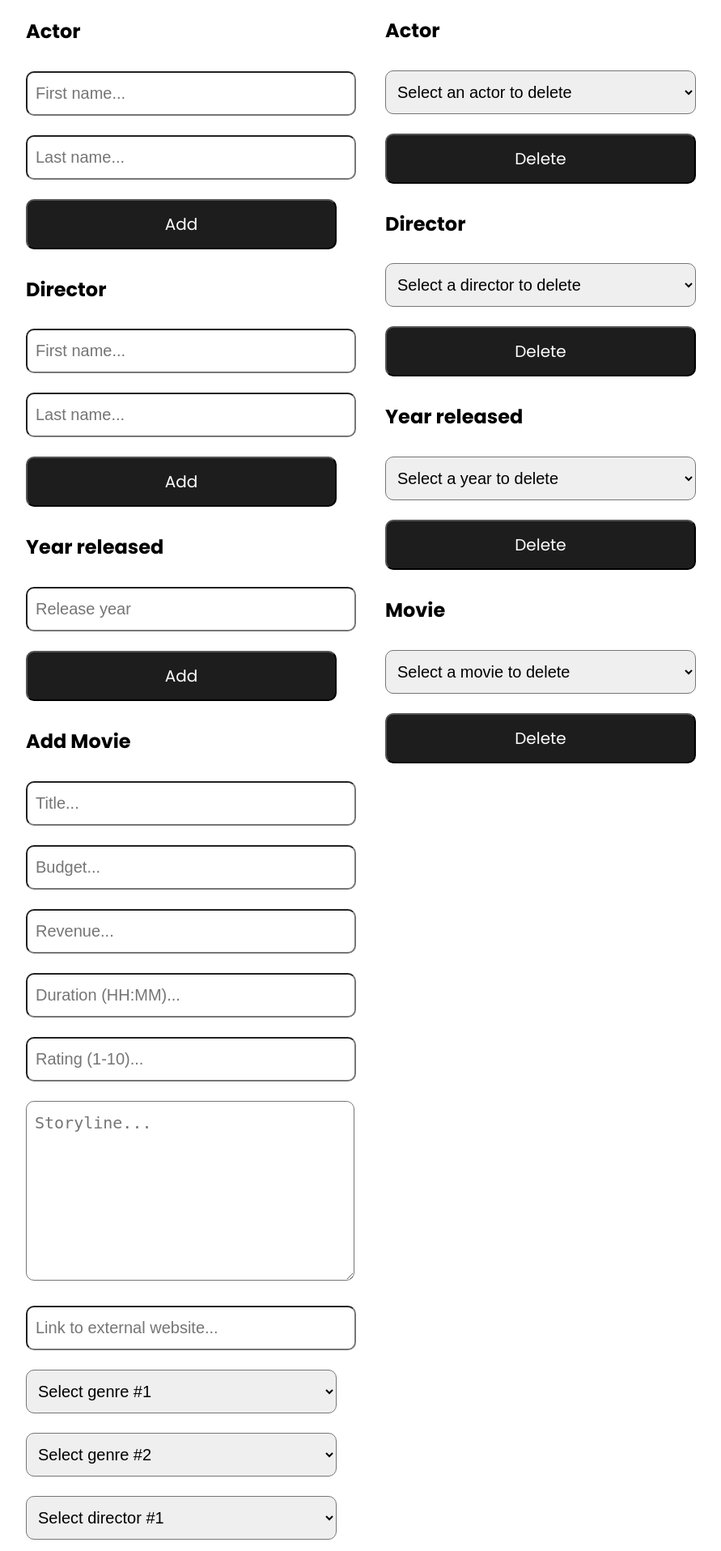
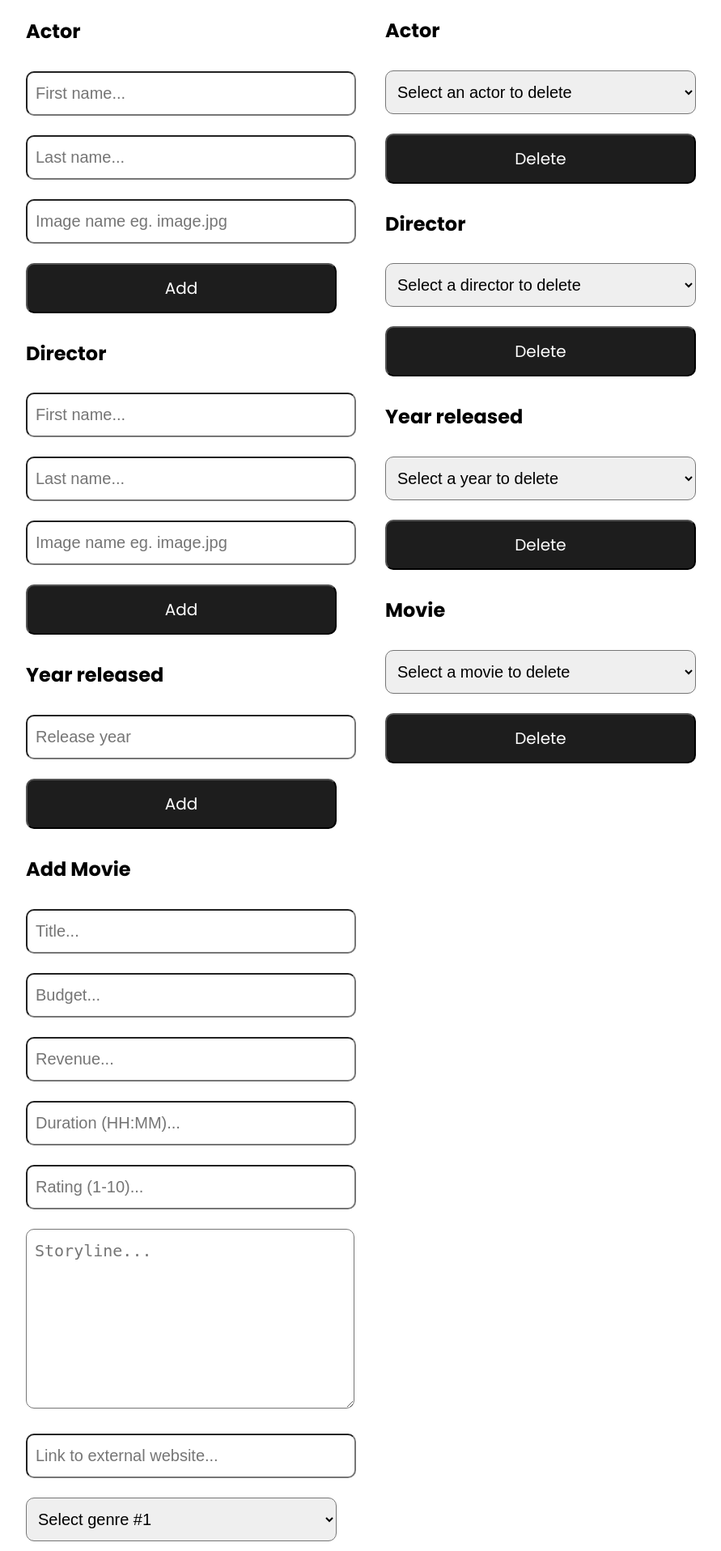
Before and after one commit to EtienneCClarke/Movie-Database-Presentation-Tool, a CodeIgniter app: the page made by application/views/admin_view/add_movie.php in a window 1280 px wide. Shown: the part 360-2276 px from the top of the page at 81% size, without its empty margins (194-1085 px from the left). Run offline with CodeIgniter, Linux system fonts and the light colour scheme; data that the repository does not hold is empty.

Commit message:
added image name input in add movies

```diff
--- a/application/views/admin_view/add_movie.php
+++ b/application/views/admin_view/add_movie.php
@@ -33,8 +33,9 @@
 <!----------------------------------ADD ACTOR----------------------------------------->
                     <h2>Actor</h2>
                     <form method='post' action="<?php echo base_url('./index.php/add_actor') ?>">
-                        <input type='text' name='actorFirstname' placeholder='First name...' maxlength='255'required/><br>
+                        <input type='text' name='actorFirstname' placeholder='First name...' maxlength='255'required/>
                         <input type='text' name='actorLastname' placeholder='Last name...' maxlength='255'required/>
+                        <input type='text' name='actorImage' placeholder='Image name eg. image.jpg' maxlength='100' required/>
                         <input type='submit' value='Add'>
                     </form>
 <!----------------------------------ADD DIRECTOR----------------------------------------->
@@ -42,6 +43,7 @@
                     <form method='post' action="<?php echo base_url('./index.php/add_director') ?>">
                         <input type='text' name='directorFirstname' placeholder='First name...' maxlength='255'required/><br>
                         <input type='text' name='directorLastname' placeholder='Last name...' maxlength='255'required/>
+                        <input type='text' name='directorImage' placeholder='Image name eg. image.jpg' maxlength='100' required/>
                         <input type='submit' value='Add'>
                     </form>
 <!----------------------------------ADD YEAR RELEASED----------------------------------------->
@@ -53,13 +55,13 @@
 <!----------------------------------ADD MOVIE----------------------------------------->
                     <h2>Add Movie</h2>
                     <form method='post' action="<?php echo base_url('./index.php/add_movie') ?>">
-                        <input type='text' name='title' placeholder='Title...' maxlength='255'required/><br>
-                        <input type='decimal' name='budget' placeholder='Budget...' max='20' required/><br>
-                        <input type='decimal' name='revenue' placeholder='Revenue...' required/><br>
-                        <input type='text' name='duration' placeholder='Duration (HH:MM)...' required/><br>
-                        <input type='number' step='0.1' name='rating' placeholder='Rating (1-10)...' min='0.1' max='10' required/><br>
-                        <textarea rows="8" cols="50" name="description" placeholder='Storyline...' maxlength='1000'></textarea><br>
-                        <input type='text' name='hyperlink' maxlength='255' placeholder='Link to external website...' required/><br>
+                        <input type='text' name='title' placeholder='Title...' maxlength='255'required/>
+                        <input type='decimal' name='budget' placeholder='Budget...' max='20' required/>
+                        <input type='decimal' name='revenue' placeholder='Revenue...' required/>
+                        <input type='text' name='duration' placeholder='Duration (HH:MM)...' required/>
+                        <input type='number' step='0.1' name='rating' placeholder='Rating (1-10)...' min='0.1' max='10' required/>
+                        <textarea rows="8" cols="50" name="description" placeholder='Storyline...' maxlength='1000'></textarea>
+                        <input type='text' name='hyperlink' maxlength='255' placeholder='Link to external website...' required/>
 
                         <select name='genreID'>
                             <option value='Select' required>Select genre #1</option>
@@ -164,8 +166,7 @@
                                 }
                                 ?>
                             </select><br>
-                            <h3>Select an image(less than 64KB):</h3>
-                            <input type='file' name='image' accept='image/*'>
+                            <input type='text' name='movieImage' placeholder='Image name eg. image.jpg' maxlength='100' required/>
                         <input type='submit' value='Add'>
                     </form>
             </div>
```
Also changed, not shown: application/controllers/Admin_Controller/Add_Movie_Controller.php (+5 -3 lines), application/models/admin_model/add_movie_model.php (+6 -4 lines), application/models/admin_model/login_movie_model.php (deleted, +0 -8 lines).
